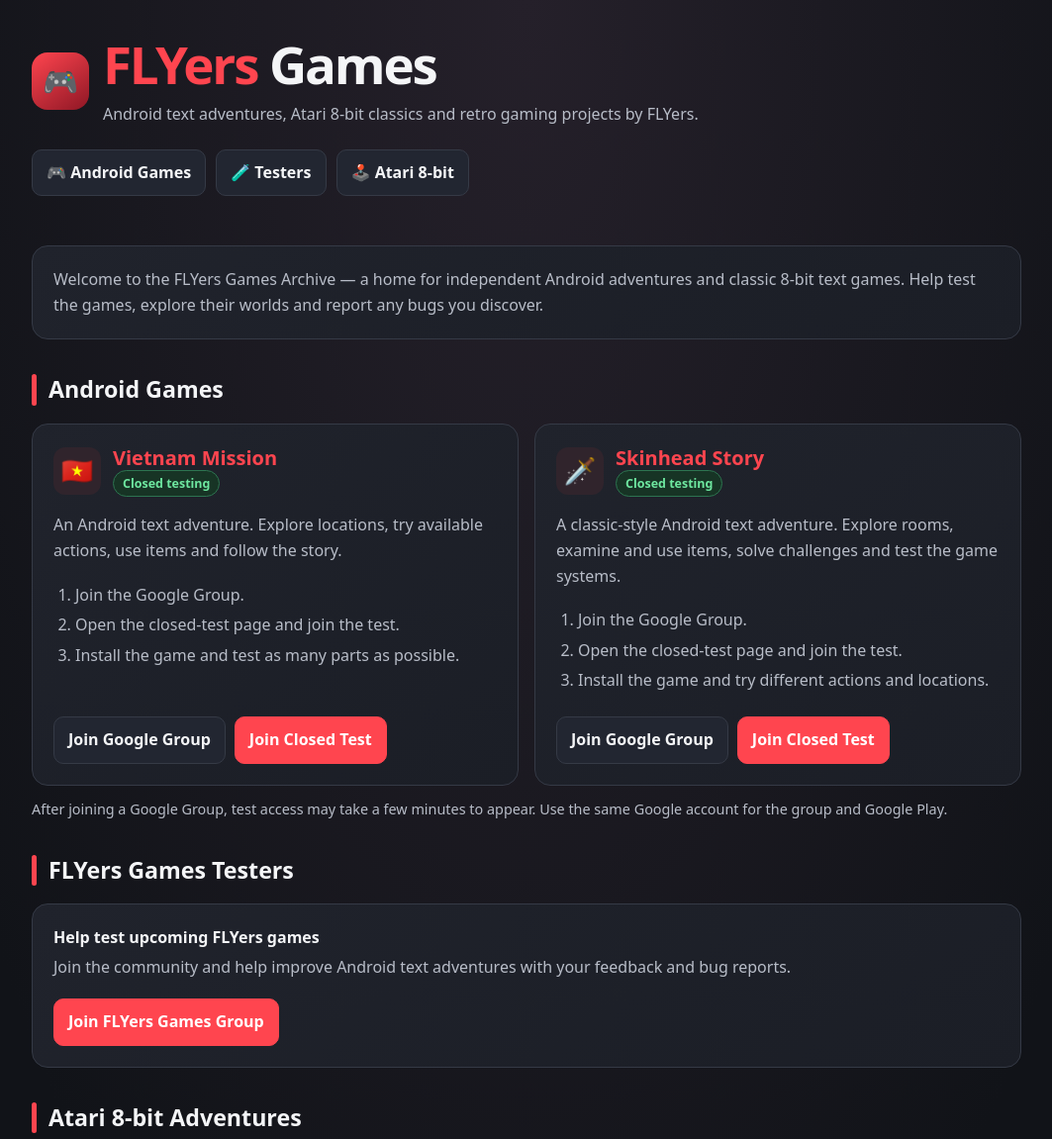
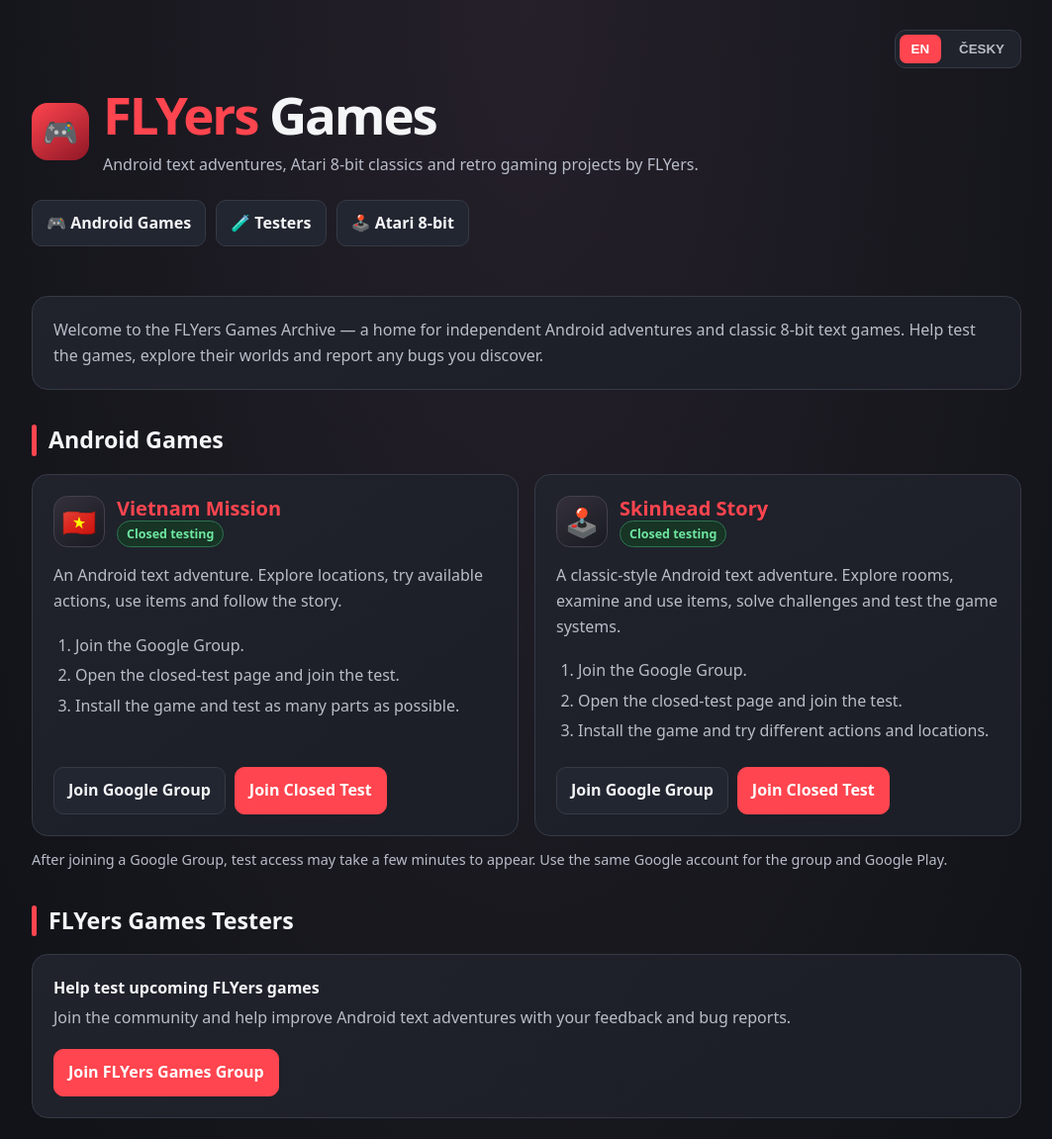
Before and after one commit to FLYersCZE/FLYersCZE.github.io, a plain HTML site: page index.html in a window 1280 px wide. Shown: the top 1151 px of the page at 99% size, without its empty margins (108-1171 px from the left). Drawn offline with Linux system fonts and the light colour scheme.

Commit message:
Add files via upload

```diff
--- a/index.html
+++ b/index.html
@@ -1,8 +1,7 @@
 <!doctype html>
 <html lang="en">
 <head>
-<meta charset="utf-8">
-<meta name="viewport" content="width=device-width, initial-scale=1">
+<meta charset="utf-8"><meta name="viewport" content="width=device-width, initial-scale=1">
 <meta name="theme-color" content="#15171c">
 <meta name="description" content="FLYers Games — Android text adventures, Atari 8-bit classics and retro gaming projects by FLYers.">
 <title>FLYers Games Archive</title>
@@ -10,31 +9,47 @@
 :root{color-scheme:dark;--bg:#111318;--panel:#1b1e26;--text:#f4f5f7;--muted:#b8bdc8;--red:#ff454f;--line:#353a46}
 *{box-sizing:border-box}html{scroll-behavior:smooth}body{margin:0;background:radial-gradient(ellipse at top,#25202a 0,var(--bg) 42rem);color:var(--text);font:16px/1.6 system-ui,-apple-system,"Segoe UI",sans-serif}
 a{color:#ff9ca2;overflow-wrap:anywhere}a:hover{color:#fff}.wrap{width:min(100% - 28px,1000px);margin:auto}
-header{padding:36px 0 26px}.brand{display:flex;align-items:center;gap:14px}.logo{display:grid;place-items:center;flex:0 0 58px;height:58px;border-radius:16px;background:linear-gradient(145deg,var(--red),#8f1725);font-size:29px}
+header{padding:30px 0 26px}.topbar{display:flex;justify-content:flex-end;margin-bottom:18px}.lang{display:flex;gap:6px;padding:4px;background:#20232c;border:1px solid var(--line);border-radius:11px}.lang button{border:0;border-radius:7px;padding:7px 12px;background:transparent;color:var(--muted);font-weight:800;cursor:pointer}.lang button.active{background:var(--red);color:#fff}
+.brand{display:flex;align-items:center;gap:14px}.logo{display:grid;place-items:center;flex:0 0 58px;height:58px;border-radius:16px;background:linear-gradient(145deg,var(--red),#8f1725);font-size:29px}
 h1{margin:0;font-size:clamp(2rem,7vw,3.3rem);line-height:1.08;letter-spacing:-.04em}h1 span{color:var(--red)}.tagline{margin-top:10px;max-width:680px;color:var(--muted)}
 nav{display:flex;flex-wrap:wrap;gap:10px;margin-top:22px}nav a,.button{display:inline-flex;align-items:center;justify-content:center;text-decoration:none;font-weight:700;border-radius:10px;padding:10px 14px;border:1px solid var(--line);background:#222631;color:var(--text)}
 .button.primary{background:var(--red);border-color:var(--red);color:white}section{margin:24px 0 32px}.heading{display:flex;align-items:center;gap:12px;margin:0 0 15px;font-size:1.45rem}.heading:before{content:"";width:5px;height:1.35em;border-radius:5px;background:var(--red)}
 .intro,.game-card,.community,.archive{border:1px solid var(--line);background:linear-gradient(145deg,#20232c,var(--panel));border-radius:16px;padding:21px}.intro p{margin:0;color:var(--muted)}
-.games{display:grid;grid-template-columns:repeat(2,minmax(0,1fr));gap:16px}.game-card{display:flex;flex-direction:column;min-width:0}.game-top{display:flex;align-items:center;gap:12px;margin-bottom:8px}.game-icon{width:48px;height:48px;display:grid;place-items:center;flex:0 0 48px;border-radius:12px;background:#30242c;font-size:26px}
+.games{display:grid;grid-template-columns:repeat(2,minmax(0,1fr));gap:16px}.game-card{display:flex;flex-direction:column;min-width:0}.game-top{display:flex;align-items:center;gap:12px;margin-bottom:8px}.game-icon{width:52px;height:52px;display:grid;place-items:center;flex:0 0 52px;border-radius:14px;background:linear-gradient(145deg,#34303b,#191b22);border:1px solid #45404c;font-size:28px}
 h3{margin:0;font-size:1.25rem;color:var(--red);line-height:1.25}.game-card p{margin:8px 0 14px;color:var(--muted)}.steps{margin:0 0 18px;padding-left:22px;color:var(--muted)}.steps li{margin:5px 0}.actions{display:flex;flex-wrap:wrap;gap:9px;margin-top:auto}.small-note{color:var(--muted);font-size:.9rem;margin:12px 0 0}
 .community{display:flex;flex-wrap:wrap;align-items:center;justify-content:space-between;gap:18px}.community p{color:var(--muted);margin:5px 0 0}.archive{border-style:dashed}.pill{display:inline-block;color:#6ee7a0;border:1px solid #2d7450;background:#173425;border-radius:999px;padding:3px 9px;font-size:.78rem;font-weight:700}
 footer{margin-top:44px;border-top:1px solid var(--line);padding:22px 0 34px;color:var(--muted);font-size:.9rem}footer strong{color:var(--text)}
-@media(max-width:680px){header{padding-top:25px}.games{grid-template-columns:1fr}.intro,.game-card,.community,.archive{padding:17px}.community{align-items:flex-start}.actions .button{flex:1 1 150px}}
+@media(max-width:680px){header{padding-top:20px}.games{grid-template-columns:1fr}.intro,.game-card,.community,.archive{padding:17px}.community{align-items:flex-start}.actions .button{flex:1 1 150px}}
 </style>
 </head>
 <body>
 <header class="wrap">
-<div class="brand"><div class="logo" aria-hidden="true">🎮</div><div><h1><span>FLYers</span> Games</h1><div class="tagline">Android text adventures, Atari 8-bit classics and retro gaming projects by FLYers.</div></div></div>
-<nav aria-label="Main navigation"><a href="#games">🎮 Android Games</a><a href="#testers">🧪 Testers</a><a href="#atari">🕹️ Atari 8-bit</a></nav>
+<div class="topbar"><div class="lang" aria-label="Language"><button id="btn-en" class="active" type="button" onclick="setLanguage('en')">EN</button><button id="btn-cs" type="button" onclick="setLanguage('cs')">ČESKY</button></div></div>
+<div class="brand"><div class="logo" aria-hidden="true">🎮</div><div><h1><span>FLYers</span> Games</h1><div class="tagline" data-en="Android text adventures, Atari 8-bit classics and retro gaming projects by FLYers." data-cs="Android textové adventury, klasické hry Atari 8-bit a retro herní projekty od FLYers.">Android text adventures, Atari 8-bit classics and retro gaming projects by FLYers.</div></div></div>
+<nav aria-label="Main navigation"><a href="#games" data-en="🎮 Android Games" data-cs="🎮 Android hry">🎮 Android Games</a><a href="#testers" data-en="🧪 Testers" data-cs="🧪 Testeři">🧪 Testers</a><a href="#atari" data-en="🕹️ Atari 8-bit" data-cs="🕹️ Atari 8-bit">🕹️ Atari 8-bit</a></nav>
 </header>
 <main class="wrap">
-<section class="intro"><p>Welcome to the FLYers Games Archive — a home for independent Android adventures and classic 8-bit text games. Help test the games, explore their worlds and report any bugs you discover.</p></section>
-<section id="games"><h2 class="heading">Android Games</h2><div class="games">
-<article class="game-card"><div class="game-top"><div class="game-icon">🇻🇳</div><div><h3>Vietnam Mission</h3><span class="pill">Closed testing</span></div></div><p>An Android text adventure. Explore locations, try available actions, use items and follow the story.</p><ol class="steps"><li>Join the Google Group.</li><li>Open the closed-test page and join the test.</li><li>Install the game and test as many parts as possible.</li></ol><div class="actions"><a class="button" href="https://groups.google.com/g/test-vietnam" target="_blank" rel="noopener noreferrer">Join Google Group</a><a class="button primary" href="https://play.google.com/apps/testing/com.flyers.vietnammission" target="_blank" rel="noopener noreferrer">Join Closed Test</a></div></article>
-<article class="game-card"><div class="game-top"><div class="game-icon">🗡️</div><div><h3>Skinhead Story</h3><span class="pill">Closed testing</span></div></div><p>A classic-style Android text adventure. Explore rooms, examine and use items, solve challenges and test the game systems.</p><ol class="steps"><li>Join the Google Group.</li><li>Open the closed-test page and join the test.</li><li>Install the game and try different actions and locations.</li></ol><div class="actions"><a class="button" href="https://groups.google.com/g/skinhead-story" target="_blank" rel="noopener noreferrer">Join Google Group</a><a class="button primary" href="https://play.google.com/apps/testing/com.flyers.skinheadstory" target="_blank" rel="noopener noreferrer">Join Closed Test</a></div></article>
-</div><p class="small-note">After joining a Google Group, test access may take a few minutes to appear. Use the same Google account for the group and Google Play.</p></section>
-<section id="testers"><h2 class="heading">FLYers Games Testers</h2><div class="community"><div><strong>Help test upcoming FLYers games</strong><p>Join the community and help improve Android text adventures with your feedback and bug reports.</p></div><a class="button primary" href="https://groups.google.com/g/flyers-games" target="_blank" rel="noopener noreferrer">Join FLYers Games Group</a></div></section>
-<section id="atari"><h2 class="heading">Atari 8-bit Adventures</h2><div class="archive"><p>Classic Atari text adventures and retro projects are part of the FLYers archive.</p><p><span class="pill">Archive coming soon</span></p><a class="button" href="https://atari.foceniostrava.cz/" target="_blank" rel="noopener noreferrer">Visit Atari Archive</a></div></section>
+<section class="intro"><p data-en="Welcome to the FLYers Games Archive — a home for independent Android adventures and classic 8-bit text games. Help test the games, explore their worlds and report any bugs you discover." data-cs="Vítejte v archivu FLYers Games — domově nezávislých Android adventur a klasických 8bitových textovek. Pomozte hry testovat, prozkoumávat jejich světy a hlásit nalezené chyby.">Welcome to the FLYers Games Archive — a home for independent Android adventures and classic 8-bit text games. Help test the games, explore their worlds and report any bugs you discover.</p></section>
+<section id="games"><h2 class="heading" data-en="Android Games" data-cs="Android hry">Android Games</h2><div class="games">
+<article class="game-card"><div class="game-top"><div class="game-icon" aria-hidden="true">🇻🇳</div><div><h3>Vietnam Mission</h3><span class="pill" data-en="Closed testing" data-cs="Uzavřené testování">Closed testing</span></div></div>
+<p data-en="An Android text adventure. Explore locations, try available actions, use items and follow the story." data-cs="Textová adventura pro Android. Prozkoumávejte lokace, zkoušejte dostupné akce, používejte předměty a sledujte příběh.">An Android text adventure. Explore locations, try available actions, use items and follow the story.</p>
+<ol class="steps"><li data-en="Join the Google Group." data-cs="Připojte se ke skupině Google.">Join the Google Group.</li><li data-en="Open the closed-test page and join the test." data-cs="Otevřete stránku uzavřeného testu a přihlaste se k testování.">Open the closed-test page and join the test.</li><li data-en="Install the game and test as many parts as possible." data-cs="Nainstalujte hru a otestujte co nejvíce jejích částí.">Install the game and test as many parts as possible.</li></ol>
+<div class="actions"><a class="button" href="https://groups.google.com/g/test-vietnam" target="_blank" rel="noopener noreferrer" data-en="Join Google Group" data-cs="Připojit se ke skupině">Join Google Group</a><a class="button primary" href="https://play.google.com/apps/testing/com.flyers.vietnammission" target="_blank" rel="noopener noreferrer" data-en="Join Closed Test" data-cs="Připojit se k testu">Join Closed Test</a></div></article>
+<article class="game-card"><div class="game-top"><div class="game-icon" aria-hidden="true">🕹️</div><div><h3>Skinhead Story</h3><span class="pill" data-en="Closed testing" data-cs="Uzavřené testování">Closed testing</span></div></div>
+<p data-en="A classic-style Android text adventure. Explore rooms, examine and use items, solve challenges and test the game systems." data-cs="Textová adventura pro Android v klasickém stylu. Prozkoumávejte místnosti, zkoumejte a používejte předměty, řešte úkoly a testujte herní systémy.">A classic-style Android text adventure. Explore rooms, examine and use items, solve challenges and test the game systems.</p>
+<ol class="steps"><li data-en="Join the Google Group." data-cs="Připojte se ke skupině Google.">Join the Google Group.</li><li data-en="Open the closed-test page and join the test." data-cs="Otevřete stránku uzavřeného testu a přihlaste se k testování.">Open the closed-test page and join the test.</li><li data-en="Install the game and try different actions and locations." data-cs="Nainstalujte hru a vyzkoušejte různé akce a lokace.">Install the game and try different actions and locations.</li></ol>
+<div class="actions"><a class="button" href="https://groups.google.com/g/skinhead-story" target="_blank" rel="noopener noreferrer" data-en="Join Google Group" data-cs="Připojit se ke skupině">Join Google Group</a><a class="button primary" href="https://play.google.com/apps/testing/com.flyers.skinheadstory" target="_blank" rel="noopener noreferrer" data-en="Join Closed Test" data-cs="Připojit se k testu">Join Closed Test</a></div></article>
+</div><p class="small-note" data-en="After joining a Google Group, test access may take a few minutes to appear. Use the same Google account for the group and Google Play." data-cs="Po připojení ke skupině Google může zpřístupnění testu trvat několik minut. Pro skupinu i Google Play použijte stejný účet Google.">After joining a Google Group, test access may take a few minutes to appear. Use the same Google account for the group and Google Play.</p></section>
+<section id="testers"><h2 class="heading" data-en="FLYers Games Testers" data-cs="Testeři FLYers Games">FLYers Games Testers</h2><div class="community"><div><strong data-en="Help test upcoming FLYers games" data-cs="Pomozte testovat připravované hry FLYers">Help test upcoming FLYers games</strong><p data-en="Join the community and help improve Android text adventures with your feedback and bug reports." data-cs="Připojte se ke komunitě a pomozte vylepšovat Android textovky svou zpětnou vazbou a hlášením chyb.">Join the community and help improve Android text adventures with your feedback and bug reports.</p></div><a class="button primary" href="https://groups.google.com/g/flyers-games" target="_blank" rel="noopener noreferrer" data-en="Join FLYers Games Group" data-cs="Připojit se ke skupině FLYers Games">Join FLYers Games Group</a></div></section>
+<section id="atari"><h2 class="heading" data-en="Atari 8-bit Adventures" data-cs="Atari 8-bit adventury">Atari 8-bit Adventures</h2><div class="archive"><p data-en="Classic Atari text adventures and retro projects are part of the FLYers archive." data-cs="Klasické textové adventury pro Atari a retro projekty jsou součástí archivu FLYers.">Classic Atari text adventures and retro projects are part of the FLYers archive.</p><p><span class="pill" data-en="Archive coming soon" data-cs="Archiv připravujeme">Archive coming soon</span></p><a class="button" href="https://atari.foceniostrava.cz/" target="_blank" rel="noopener noreferrer" data-en="Visit Atari Archive" data-cs="Navštívit Atari archiv">Visit Atari Archive</a></div></section>
 </main>
-<footer><div class="wrap"><strong>FLYers Games</strong> · Independent game projects by Petr Svoboda.<br>© 2026 FLYers. Android, Atari and retro gaming projects.</div></footer>
+<footer><div class="wrap"><strong>FLYers Games</strong> · <span data-en="Independent game projects by Petr Svoboda." data-cs="Nezávislé herní projekty Petra Svobody.">Independent game projects by Petr Svoboda.</span><br>© 2026 FLYers. <span data-en="Android, Atari and retro gaming projects." data-cs="Android, Atari a retro herní projekty.">Android, Atari and retro gaming projects.</span></div></footer>
+<script>
+function setLanguage(lang){
+  document.documentElement.lang = lang === 'cs' ? 'cs' : 'en';
+  document.querySelectorAll('[data-en][data-cs]').forEach(function(el){el.textContent = el.getAttribute('data-' + lang);});
+  document.getElementById('btn-en').classList.toggle('active', lang === 'en');
+  document.getElementById('btn-cs').classList.toggle('active', lang === 'cs');
+}
+</script>
 </body></html>
```
